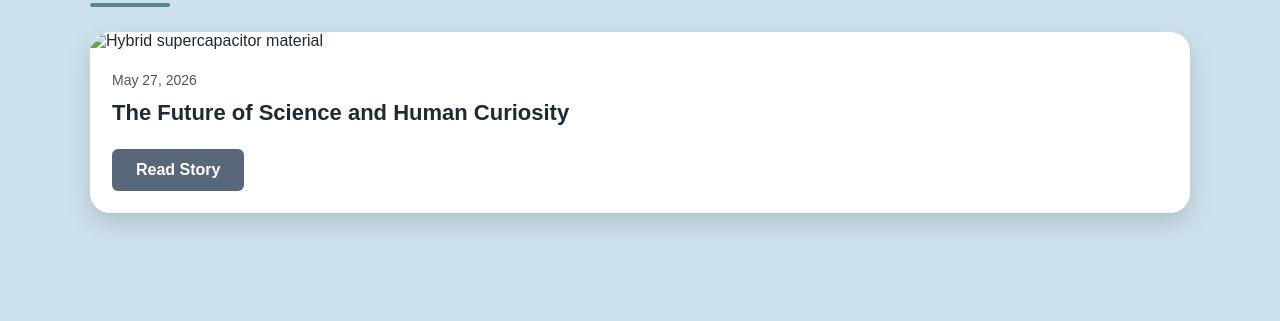
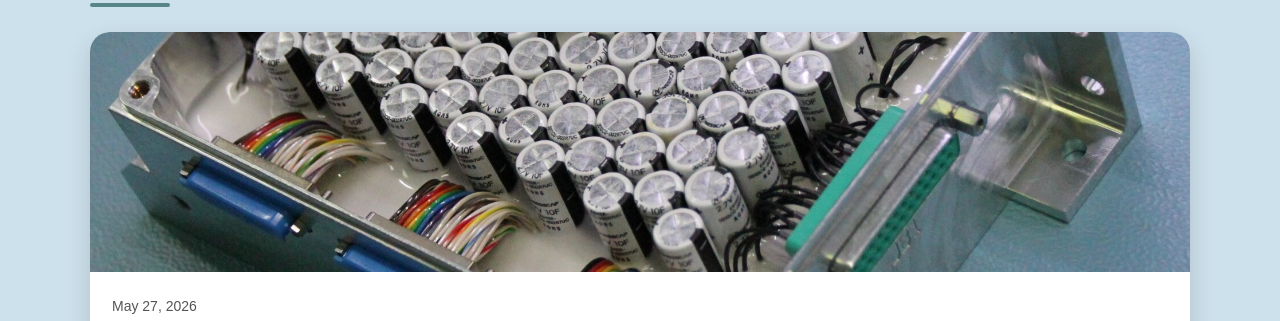
Before and after one commit to ankit165-wq/ankit165-wq.github.io, a plain HTML site: page Blogs.html in a window 1280 px wide. Shown: the part 223-544 px from the top of the page. Drawn offline with Linux system fonts and the light colour scheme.

Commit message:
Update Blogs.html

```diff
--- a/Blogs.html
+++ b/Blogs.html
@@ -232,7 +232,7 @@
 
       <div class="blog-card">
 
-        <img src="Supercapacitor.jpg" alt="Hybrid supercapacitor material">
+        <img src="images/Supercapacitor.jpg" alt="Hybrid supercapacitor material">
 
         <div class="blog-content">
 
```
